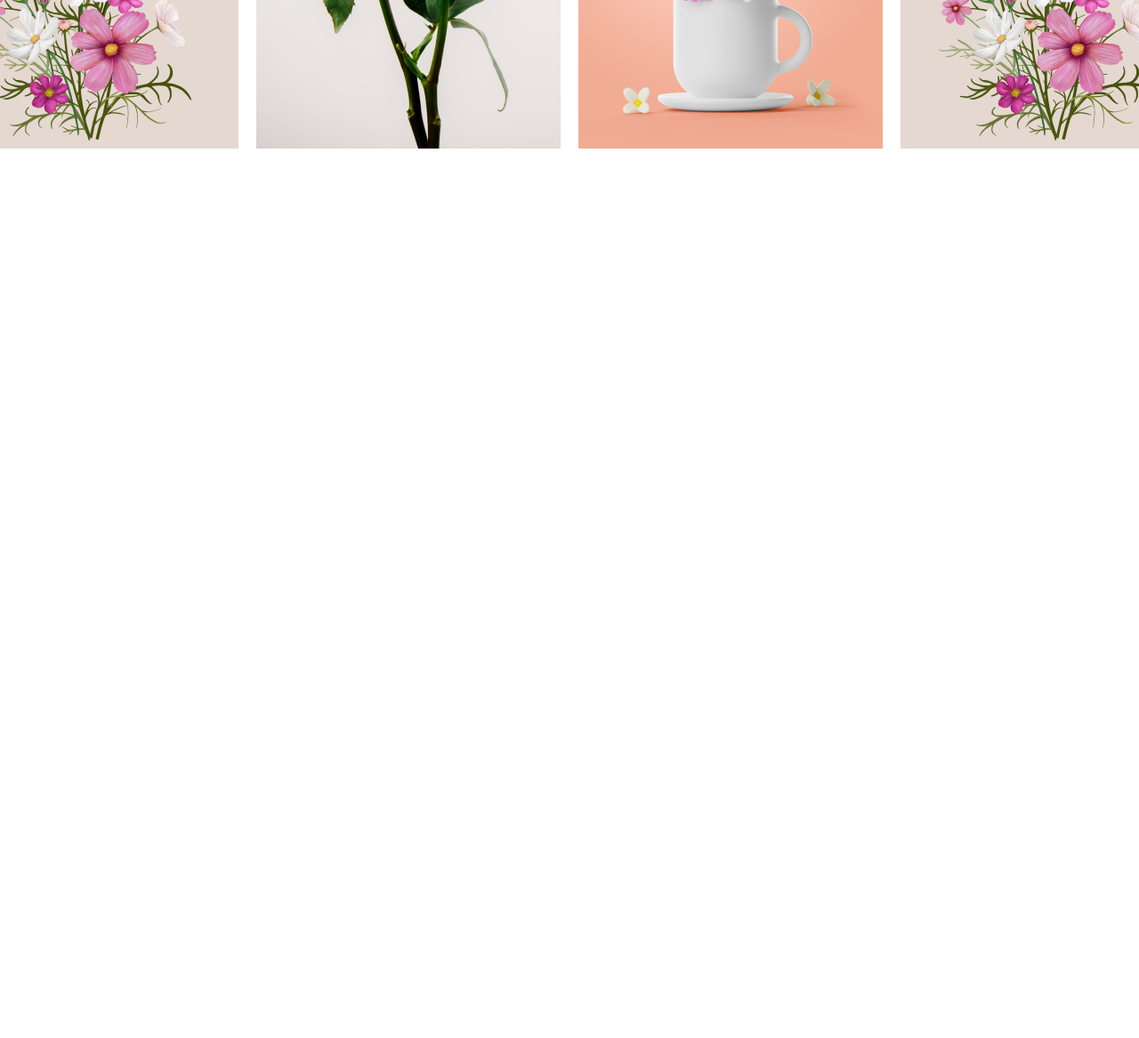
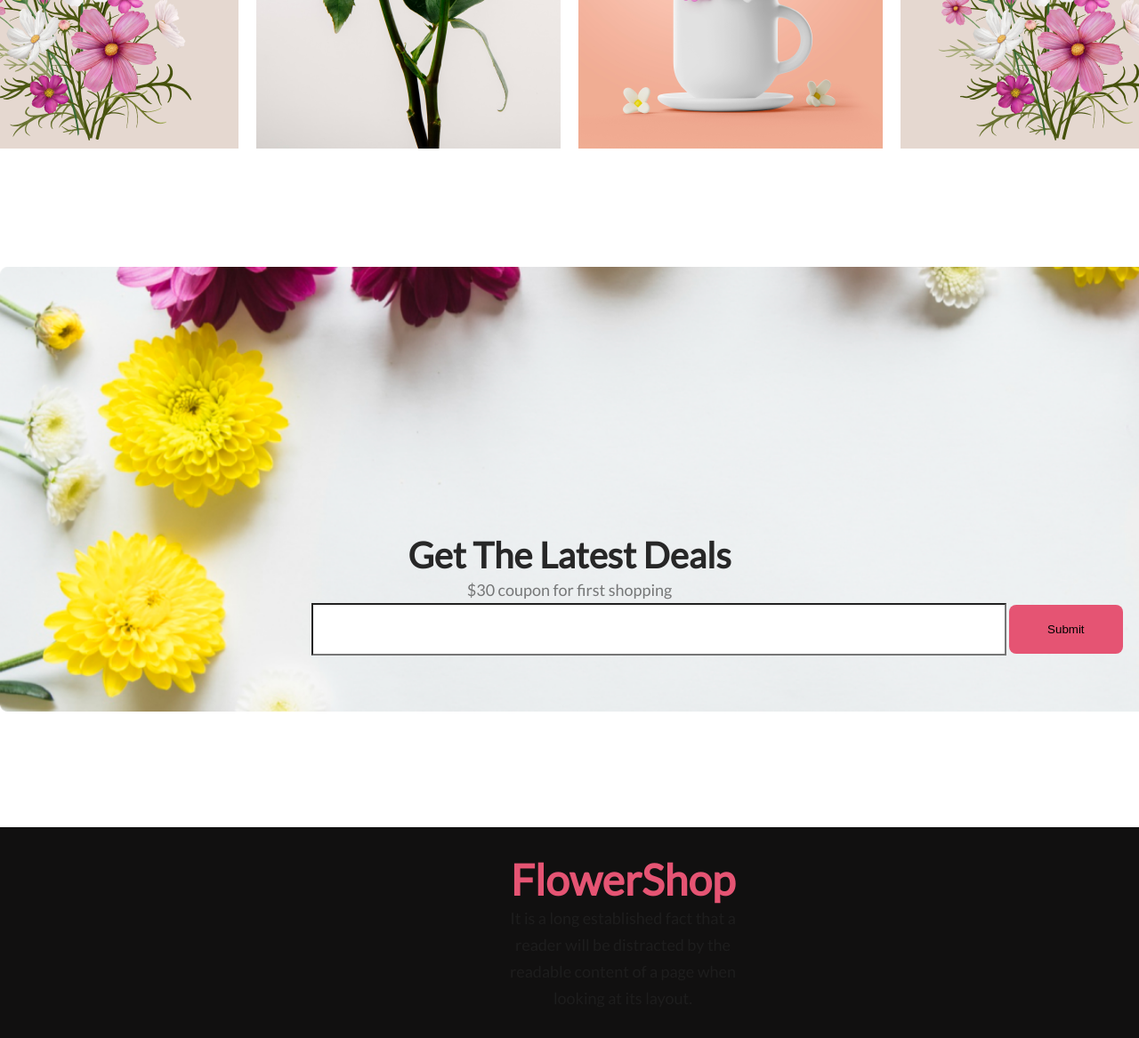
Before and after one commit to Omer4ruq/flowerShop_assignment_1, a plain HTML site: page index.html in a window 1280 px wide. Shown: the part 2816-3983 px from the top of the page at 89% size. Before the commit the page ends 3116 px from the top, so only its background shows below. Drawn offline with Linux system fonts and the light colour scheme.

Commit message:
4th commit

```diff
--- a/index.html
+++ b/index.html
@@ -77,7 +77,7 @@
               />
               <h3 class="text-deco">Pink Flower Tree</h3>
             </div>
-            <div id="" class="mid-img">
+            <div class="mid-img">
               <img
                 id="img3"
                 class="bcimg"
@@ -129,6 +129,28 @@
           </div>
         </div>
       </section>
+
+      <section class="get">
+        <div class="get-de">
+          <h3 class="get-featured-title">Get The Latest Deals</h3>
+          <p class="get-featured-pera">$30 coupon for first shopping</p>
+        </div>
+        <div class="inputn">
+          <input class="input-box" type="Email Here......." />
+          <input class="get-btn-primary" type="submit" value="Submit" />
+        </div>
+      </section>
     </main>
+    <footer>
+      <div class="footer">
+        <h3 class="footer-featured-title">
+          <span class="text-primary"> Flower</span>Shop
+        </h3>
+        <p class="featured-pera">
+          It is a long established fact that a reader will be distracted by the
+          readable content of a page when looking at its layout.
+        </p>
+      </div>
+    </footer>
   </body>
 </html>
--- a/styles/styles.css
+++ b/styles/styles.css
@@ -197,3 +197,72 @@ nav li {
 .center-img {
   margin: 0 10px;
 }
+
+.get-featured-title {
+  color: #272727;
+  text-align: center;
+  font-family: Lato;
+  font-size: 40px;
+  font-style: normal;
+  font-weight: 800;
+  line-height: normal;
+}
+
+.get-featured-pera {
+  color: rgba(39, 39, 39, 0.6);
+  text-align: center;
+  font-family: Lato;
+  font-size: 18px;
+  font-style: normal;
+  font-weight: 400;
+  line-height: 30px;
+}
+
+.get {
+  background-image: url("Rectangle 9.png");
+  height: 500px;
+  background-size: cover;
+}
+
+.get-de {
+  padding-top: 300px;
+}
+
+.inputn {
+  justify-content: center;
+  padding-left: 350px;
+}
+
+.input-box {
+  /* border-radius: 8px; */
+  background: #fff;
+  padding: 20px 300px;
+}
+
+.get-btn-primary {
+  display: inline-flex;
+  padding: 20px 43px;
+  align-items: flex-start;
+  /* gap: 10px; */
+  border-radius: 8px;
+  background: #e55473;
+  border: 0;
+
+  justify-content: center;
+}
+
+.footer {
+  background-color: #111010;
+  margin: 130px 0 0 0;
+  padding: 30px 30px 30px 150px;
+}
+
+.footer-featured-title {
+  color: #e55473;
+  font-family: Lato;
+  font-size: 48px;
+  font-style: normal;
+  font-weight: 800;
+  line-height: normal;
+  text-align: center;
+}
```
Also changed, not shown: styles/Rectangle 9.png (added).
